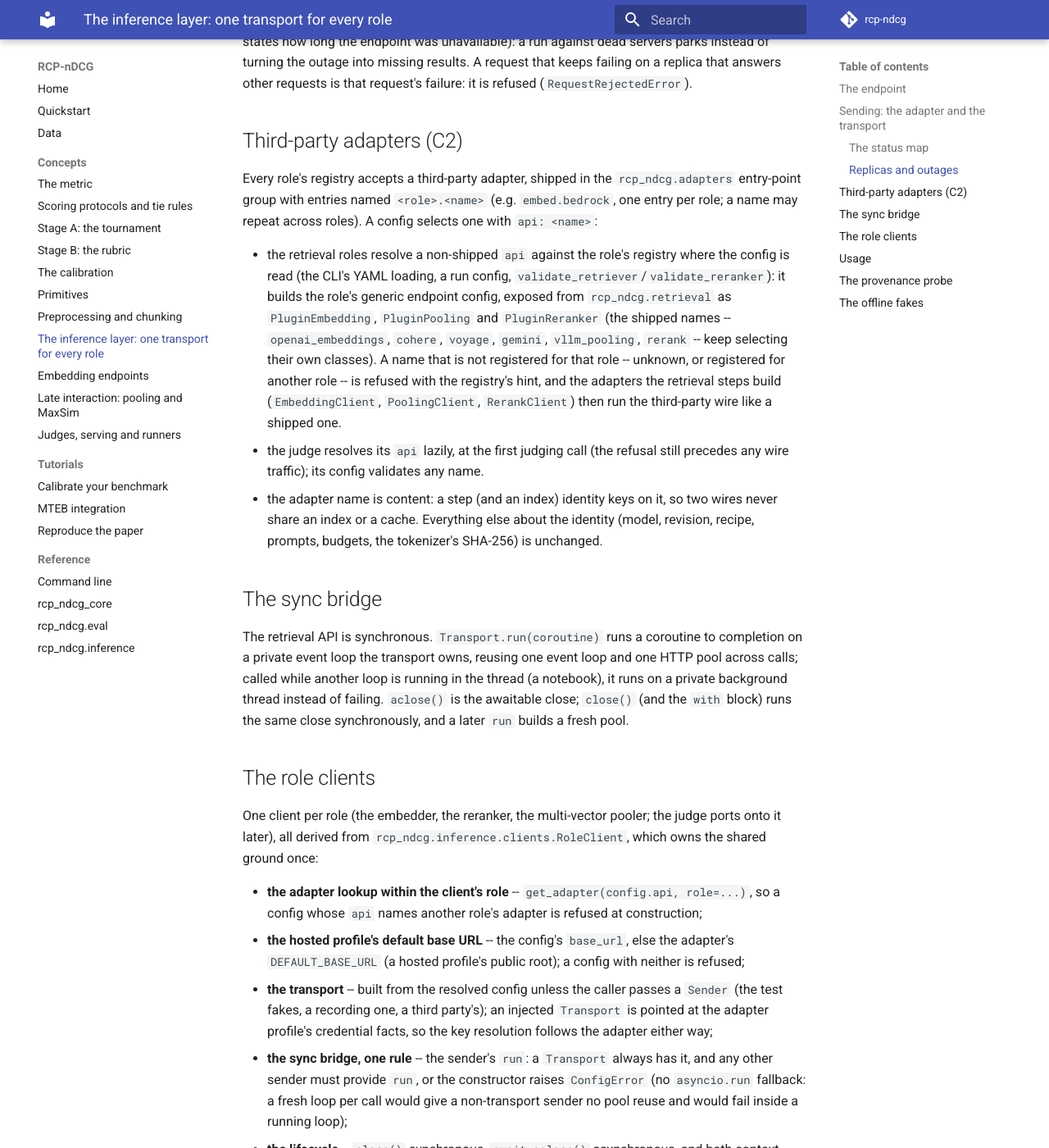
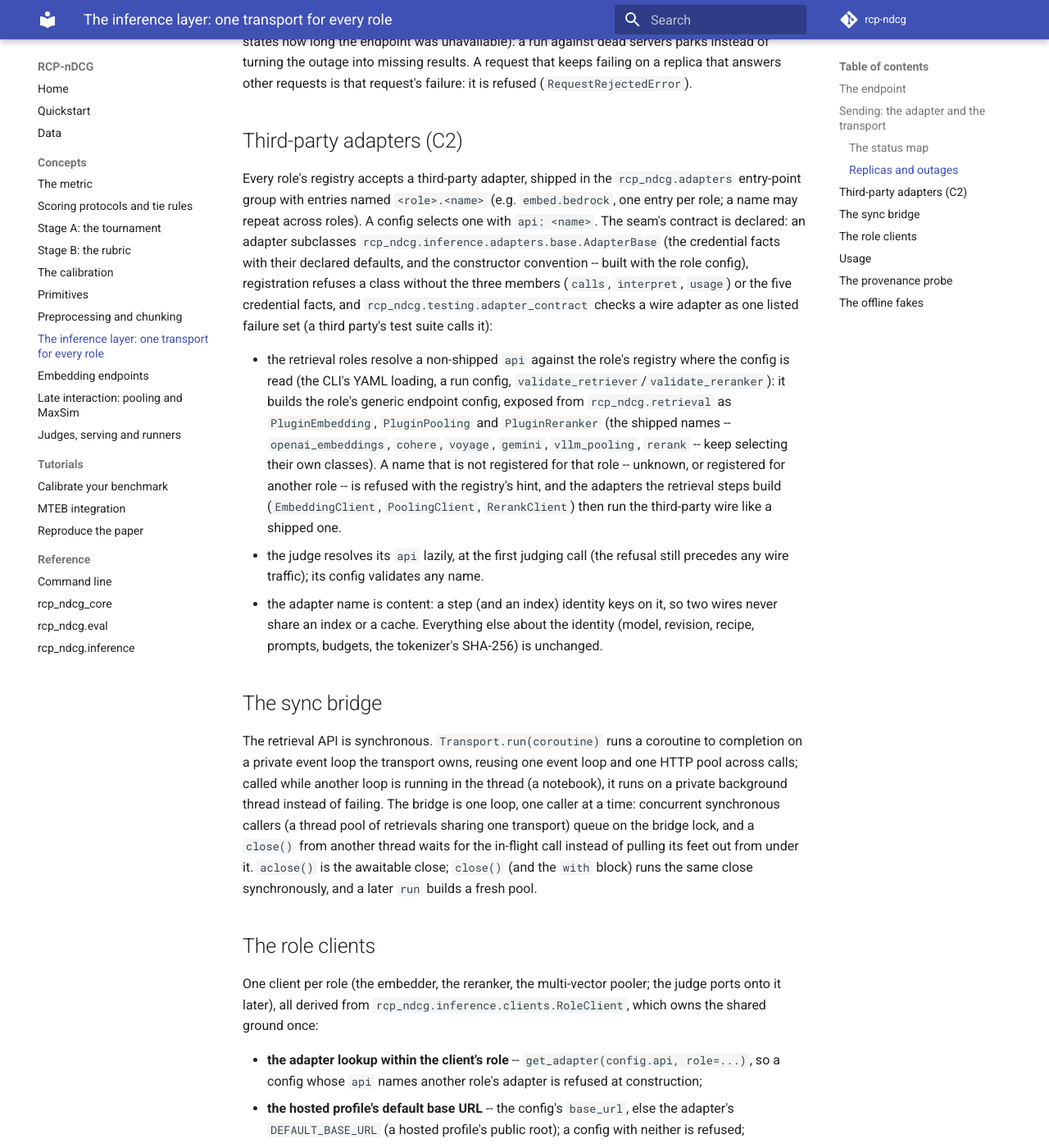
Before and after one commit to cohere-ai/rcp-ndcg, an MkDocs documentation site: the page built from docs/concepts/inference.md, in a window 1280 px wide and 1400 px high, scrolled down 3243 px. Shown: the whole window at 82% size. Built offline with MkDocs 1.6.1 and Material for MkDocs 9.7.7, drawn with Linux system fonts in a browser that asks for light colours; comment, search, counter and statistics services are not loaded; some of the changed text lies outside the part shown.

Commit message:
Contract snapshots, schemas and CHANGELOG for the sweep fixes; the docs that describe the changed behaviour
The public-surface snapshot and the exported schemas are regenerated (the
contract kit, AdapterBase, safe_url, the budget helpers, the prepared-request
slicing, the census' public read, data_uri, the probe/usage surface, the config
refusals and the docstring truths they record). The docs pages that describe
what changed are updated in the same lane: the sync bridge's one-caller rule,
the engine media check's media DELTA (a served chat template cancels), the
embed role's probe, the usage accounting the clients now forward, the system
instruction refusal, the declared adapter contract, and the video_url refusal
on the retrieval roles.

```diff
--- a/docs/concepts/inference.md
+++ b/docs/concepts/inference.md
@@ -119,7 +119,11 @@
 
 Every role's registry accepts a third-party adapter, shipped in the `rcp_ndcg.adapters` entry-point group with
 entries named `<role>.<name>` (e.g. `embed.bedrock`, one entry per role; a name may repeat across roles). A
-config selects one with `api: <name>`:
+config selects one with `api: <name>`. The seam's contract is declared: an adapter subclasses
+`rcp_ndcg.inference.adapters.base.AdapterBase` (the credential facts with their declared defaults, and the
+constructor convention -- built with the role config), registration refuses a class without the three members
+(`calls`, `interpret`, `usage`) or the five credential facts, and `rcp_ndcg.testing.adapter_contract` checks a
+wire adapter as one listed failure set (a third party's test suite calls it):
 
 * the retrieval roles resolve a non-shipped `api` against the role's registry where the config is read (the
   CLI's YAML loading, a run config, `validate_retriever`/`validate_reranker`): it builds the role's generic
@@ -138,9 +142,11 @@
 
 The retrieval API is synchronous. `Transport.run(coroutine)` runs a coroutine to completion on a private event
 loop the transport owns, reusing one event loop and one HTTP pool across calls; called while another loop is
-running in the thread (a notebook), it runs on a private background thread instead of failing. `aclose()` is the
-awaitable close; `close()` (and the `with` block) runs the same close synchronously, and a later `run` builds a
-fresh pool.
+running in the thread (a notebook), it runs on a private background thread instead of failing. The bridge is
+one loop, one caller at a time: concurrent synchronous callers (a thread pool of retrievals sharing one
+transport) queue on the bridge lock, and a `close()` from another thread waits for the in-flight call instead
+of pulling its feet out from under it. `aclose()` is the awaitable close; `close()` (and the `with` block)
+runs the same close synchronously, and a later `run` builds a fresh pool.
 
 ## The role clients
 
@@ -169,9 +175,13 @@
   the role's `image_policy`/`image_processor` would -- with the tokens counted and reserved whole (never
   cut), the budget's fit applied per wire request (a vision block is atomic -- shrink to the policy minimum,
   drop whole items with `dropped=True` in `client.media_census`, or refuse under `fail`/`chunk`), and the
-  `max_images`/`max_videos` gates over what one wire request carries. A role with an `image_processor` exposes `probe()` and `check_engine_media()`: one prepared
-  probe image, the engine's prompt-token report compared with the counted ones -- a mismatch is refused, a
-  reply without usage recorded `not_checked`, never silent.
+  `max_images`/`max_videos` gates over what one wire request carries. A role with an `image_processor`
+  exposes `probe()` and `check_engine_media()` (the embed role's wires carry no media, so its `probe()` is
+  the transport's replica probe): the media check sends one prepared probe image AND the same request
+  without its media, and the DELTA of the engine's two prompt-token reports -- the template and the text
+  cancel -- is compared with the counted media tokens. A mismatch is refused, a reply without usage recorded
+  `not_checked`, never silent: a served chat template does not fail a correct engine, because it cancels in
+  the delta.
 
 The two role vocabularies meet in one written mapping, `ENGINE_ADAPTER_ROLES`
 (`rcp_ndcg.inference.adapters.base`): a `judge` engine speaks `judge` adapters, an `encoder` engine `embed` or
@@ -184,7 +194,9 @@
 `transport.usage` counts the requests, the failed requests and the input and output tokens, in the run
 manifest's `Usage` shape (one type for every role). The transport counts the requests and the failed requests
 itself; the tokens cross the adapter, which is where the API's field names are
-known: the role client calls `transport.add_usage(adapter.usage(reply))` once per reply.
+known: the role client calls `transport.add_usage(adapter.usage(reply))` once per reply -- the embed, the
+pool and the rerank clients all do, at send time (whatever way the calls go out, including a paused
+profile's per-call loop), and `client.usage` reads the same accounting.
 
 ## The provenance probe
 
```
Also changed, not shown: CHANGELOG.md (+116 -0 lines), docs/api/inference.md (+3 -1 lines), docs/concepts/preprocessing.md (+13 -9 lines), 5 other files.
